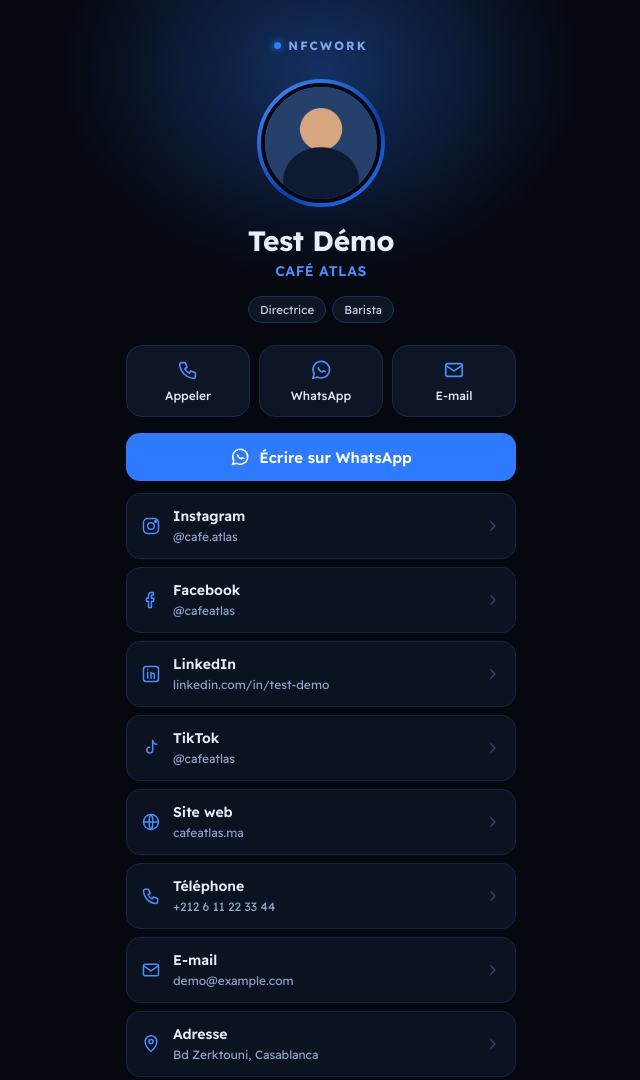
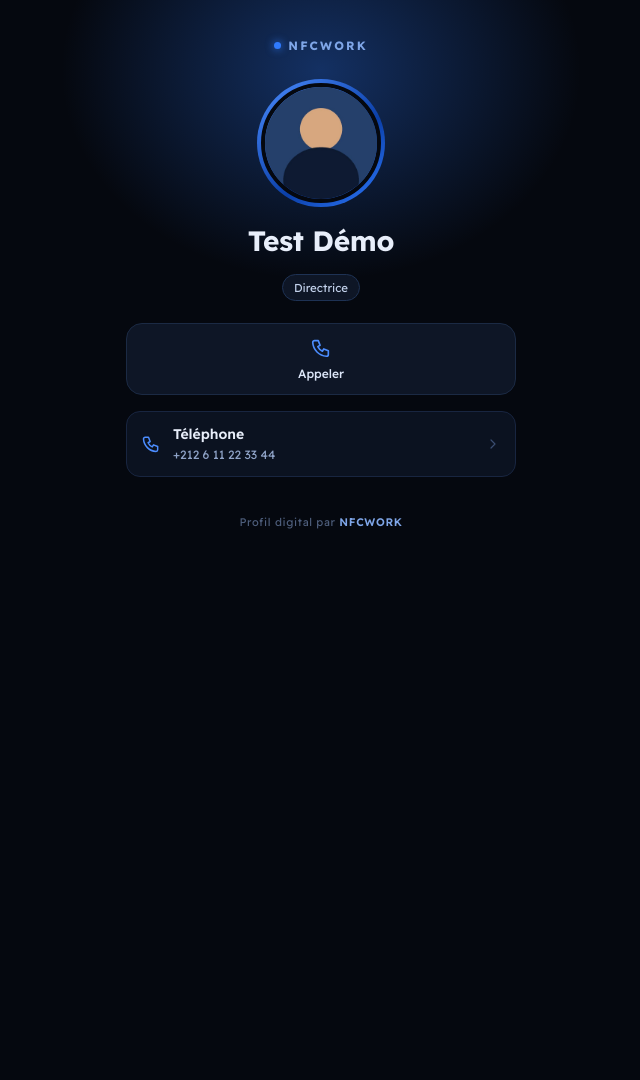
Before and after one commit to nfcworkma/profils, a plain HTML site: page test-demo/index.html in a window 1280 px wide. Shown: the top 1080 px of the page, without its empty margins (319-959 px from the left). After the commit the page ends 800 px from the top, so only its background shows below. Drawn offline with Linux system fonts and the light colour scheme.

Commit message:
Profil test-demo (mise à jour)

```diff
--- a/test-demo/index.html
+++ b/test-demo/index.html
@@ -1,4 +1,4 @@
-<!doctype html><html><head><meta charset="utf-8"><meta name="viewport" content="width=device-width,initial-scale=1,viewport-fit=cover"><title>Test Démo · Café Atlas</title><meta name="robots" content="noindex"><meta property="og:title" content="Test Démo · Café Atlas"><meta property="og:description" content="Directrice · Barista"><meta name="theme-color" content="#05080f"><link rel="preconnect" href="https://fonts.googleapis.com"><link rel="stylesheet" href="https://fonts.googleapis.com/css2?family=Readex+Pro:wght@400;500;600;700&display=swap"><style>
+<!doctype html><html><head><meta charset="utf-8"><meta name="viewport" content="width=device-width,initial-scale=1,viewport-fit=cover"><title>Test Démo</title><meta name="robots" content="noindex"><meta property="og:title" content="Test Démo"><meta property="og:description" content="Directrice"><meta name="theme-color" content="#05080f"><link rel="preconnect" href="https://fonts.googleapis.com"><link rel="stylesheet" href="https://fonts.googleapis.com/css2?family=Readex+Pro:wght@400;500;600;700&display=swap"><style>
 
 *{box-sizing:border-box;margin:0;padding:0}
 html,body{background:#05080f;min-height:100%}
@@ -30,20 +30,9 @@
 <div class="brand"><span class="dot"></span>NFCWORK</div>
 <div class="av"><img src="photo.jpg" alt=""></div>
 <h1>Test Démo</h1>
-<div class="co">CAFÉ ATLAS</div>
-<div class="pills"><span class="pill">Directrice</span><span class="pill">Barista</span></div>
-<div class="quick">
+<div class="pills"><span class="pill">Directrice</span></div>
+<div class="quick" style="grid-template-columns:repeat(1,1fr)">
 <a class="q" href="tel:+212611223344"><svg viewBox="0 0 24 24" fill="none" stroke="currentColor" stroke-width="1.8" stroke-linecap="round" stroke-linejoin="round"><path d="M5 4h4l2 5-2.5 1.5a11 11 0 0 0 5 5L15 13l5 2v4a2 2 0 0 1-2 2A16 16 0 0 1 3 6a2 2 0 0 1 2-2"/></svg>Appeler</a>
-<a class="q" href="https://wa.me/212611223344"><svg viewBox="0 0 24 24" fill="none" stroke="currentColor" stroke-width="1.8" stroke-linecap="round" stroke-linejoin="round"><path d="M3 21l1.6-4.6A9 9 0 1 1 8 19.6L3 21"/><path d="M9 9.5c.5 2 2.5 4 4.5 4.5l1.2-1.2 2 .8"/></svg>WhatsApp</a>
-<a class="q" href="mailto:demo@example.com"><svg viewBox="0 0 24 24" fill="none" stroke="currentColor" stroke-width="1.8" stroke-linecap="round" stroke-linejoin="round"><rect x="3" y="5" width="18" height="14" rx="2"/><path d="m3 7 9 6 9-6"/></svg>E-mail</a>
 </div>
-<a class="main"  href="https://wa.me/212611223344?text=Salam%20Test%2C%20j%27ai%20vu%20ton%20profil%20NFCWORK"><svg viewBox="0 0 24 24" fill="none" stroke="currentColor" stroke-width="1.8" stroke-linecap="round" stroke-linejoin="round"><path d="M3 21l1.6-4.6A9 9 0 1 1 8 19.6L3 21"/><path d="M9 9.5c.5 2 2.5 4 4.5 4.5l1.2-1.2 2 .8"/></svg>Écrire sur WhatsApp</a>
-<a class="row" href="https://instagram.com/cafe.atlas"><svg viewBox="0 0 24 24" fill="none" stroke="currentColor" stroke-width="1.8" stroke-linecap="round" stroke-linejoin="round"><rect x="3" y="3" width="18" height="18" rx="5"/><circle cx="12" cy="12" r="4"/><circle cx="17.5" cy="6.5" r="1" fill="currentColor"/></svg><div><b>Instagram</b><span>@cafe.atlas</span></div><svg class="ar" viewBox="0 0 24 24" fill="none" stroke="currentColor" stroke-width="1.8" stroke-linecap="round" stroke-linejoin="round"><path d="M9 6l6 6-6 6"/></svg></a>
-<a class="row" href="https://facebook.com/cafeatlas"><svg viewBox="0 0 24 24" fill="none" stroke="currentColor" stroke-width="1.8" stroke-linecap="round" stroke-linejoin="round"><path d="M15 3h-2.5A3.5 3.5 0 0 0 9 6.5V10H6.5v3.5H9V21h3.5v-7.5H15l.5-3.5h-3V7a1 1 0 0 1 1-1H15z"/></svg><div><b>Facebook</b><span>@cafeatlas</span></div><svg class="ar" viewBox="0 0 24 24" fill="none" stroke="currentColor" stroke-width="1.8" stroke-linecap="round" stroke-linejoin="round"><path d="M9 6l6 6-6 6"/></svg></a>
-<a class="row" href="https://www.linkedin.com/in/test-demo"><svg viewBox="0 0 24 24" fill="none" stroke="currentColor" stroke-width="1.8" stroke-linecap="round" stroke-linejoin="round"><rect x="3" y="3" width="18" height="18" rx="3"/><path d="M8 10v7M8 7v.01M12 17v-4a2 2 0 0 1 4 0v4M12 10v7"/></svg><div><b>LinkedIn</b><span>linkedin.com/in/test-demo</span></div><svg class="ar" viewBox="0 0 24 24" fill="none" stroke="currentColor" stroke-width="1.8" stroke-linecap="round" stroke-linejoin="round"><path d="M9 6l6 6-6 6"/></svg></a>
-<a class="row" href="https://www.tiktok.com/@cafeatlas"><svg viewBox="0 0 24 24" fill="none" stroke="currentColor" stroke-width="1.8" stroke-linecap="round" stroke-linejoin="round"><path d="M14 3v11.5a3.5 3.5 0 1 1-3.5-3.5"/><path d="M14 3c.5 2.5 2.5 4.5 5 4.5"/></svg><div><b>TikTok</b><span>@cafeatlas</span></div><svg class="ar" viewBox="0 0 24 24" fill="none" stroke="currentColor" stroke-width="1.8" stroke-linecap="round" stroke-linejoin="round"><path d="M9 6l6 6-6 6"/></svg></a>
-<a class="row" href="https://cafeatlas.ma"><svg viewBox="0 0 24 24" fill="none" stroke="currentColor" stroke-width="1.8" stroke-linecap="round" stroke-linejoin="round"><circle cx="12" cy="12" r="9"/><path d="M3 12h18M12 3c3 3 3 15 0 18M12 3c-3 3-3 15 0 18"/></svg><div><b>Site web</b><span>cafeatlas.ma</span></div><svg class="ar" viewBox="0 0 24 24" fill="none" stroke="currentColor" stroke-width="1.8" stroke-linecap="round" stroke-linejoin="round"><path d="M9 6l6 6-6 6"/></svg></a>
 <a class="row" href="tel:+212611223344"><svg viewBox="0 0 24 24" fill="none" stroke="currentColor" stroke-width="1.8" stroke-linecap="round" stroke-linejoin="round"><path d="M5 4h4l2 5-2.5 1.5a11 11 0 0 0 5 5L15 13l5 2v4a2 2 0 0 1-2 2A16 16 0 0 1 3 6a2 2 0 0 1 2-2"/></svg><div><b>Téléphone</b><span>+212 6 11 22 33 44</span></div><svg class="ar" viewBox="0 0 24 24" fill="none" stroke="currentColor" stroke-width="1.8" stroke-linecap="round" stroke-linejoin="round"><path d="M9 6l6 6-6 6"/></svg></a>
-<a class="row" href="mailto:demo@example.com"><svg viewBox="0 0 24 24" fill="none" stroke="currentColor" stroke-width="1.8" stroke-linecap="round" stroke-linejoin="round"><rect x="3" y="5" width="18" height="14" rx="2"/><path d="m3 7 9 6 9-6"/></svg><div><b>E-mail</b><span>demo@example.com</span></div><svg class="ar" viewBox="0 0 24 24" fill="none" stroke="currentColor" stroke-width="1.8" stroke-linecap="round" stroke-linejoin="round"><path d="M9 6l6 6-6 6"/></svg></a>
-<a class="row" href="https://www.google.com/maps/search/?api=1&amp;query=Bd%20Zerktouni%2C%20Casablanca"><svg viewBox="0 0 24 24" fill="none" stroke="currentColor" stroke-width="1.8" stroke-linecap="round" stroke-linejoin="round"><path d="M12 21s-7-6.2-7-12a7 7 0 0 1 14 0c0 5.8-7 12-7 12z"/><circle cx="12" cy="9" r="2.5"/></svg><div><b>Adresse</b><span>Bd Zerktouni, Casablanca</span></div><svg class="ar" viewBox="0 0 24 24" fill="none" stroke="currentColor" stroke-width="1.8" stroke-linecap="round" stroke-linejoin="round"><path d="M9 6l6 6-6 6"/></svg></a>
 </div><div class="foot">Profil digital par <a href="https://nfcwork.ma">NFCWORK</a></div></body></html>
```
